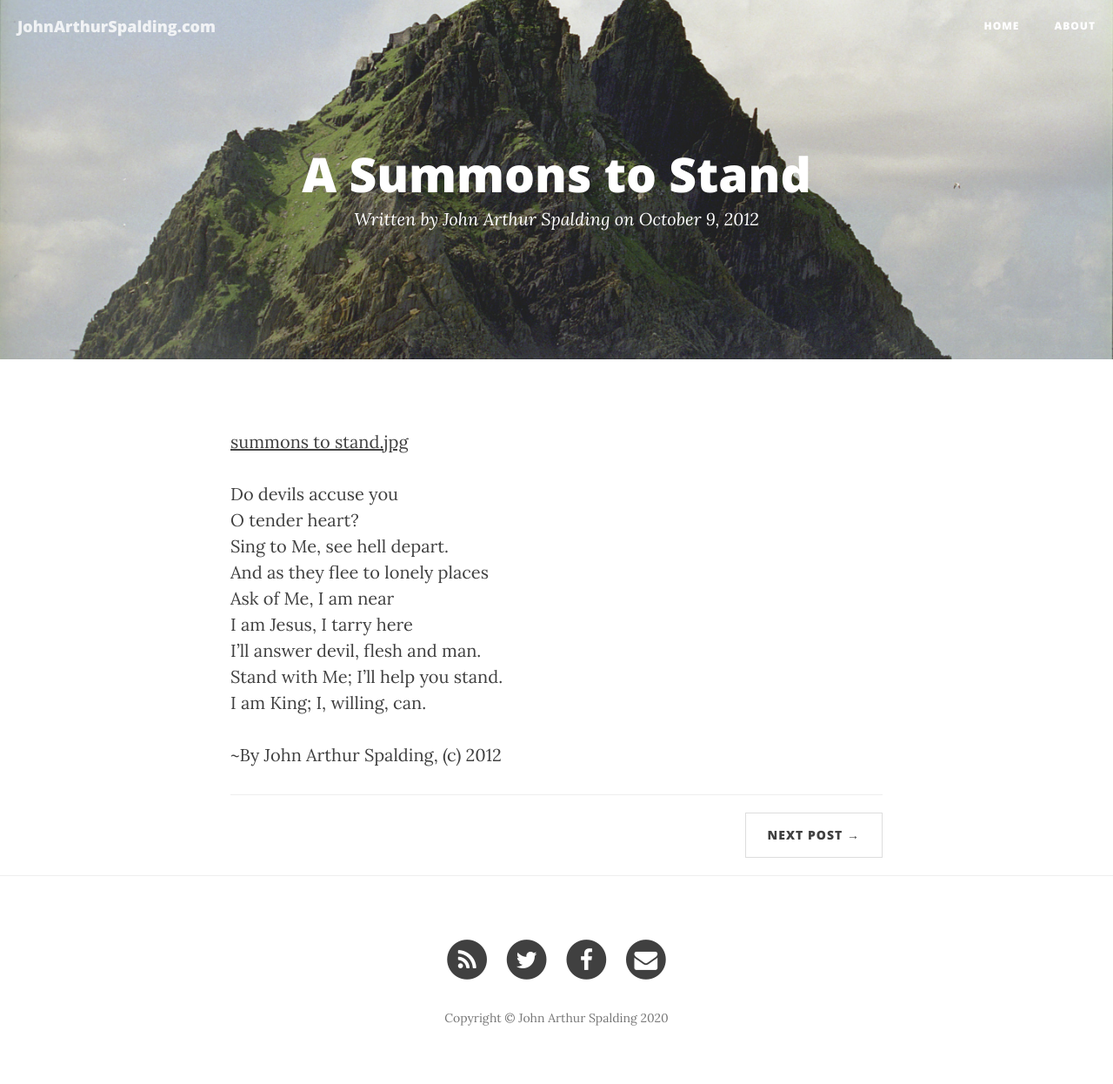
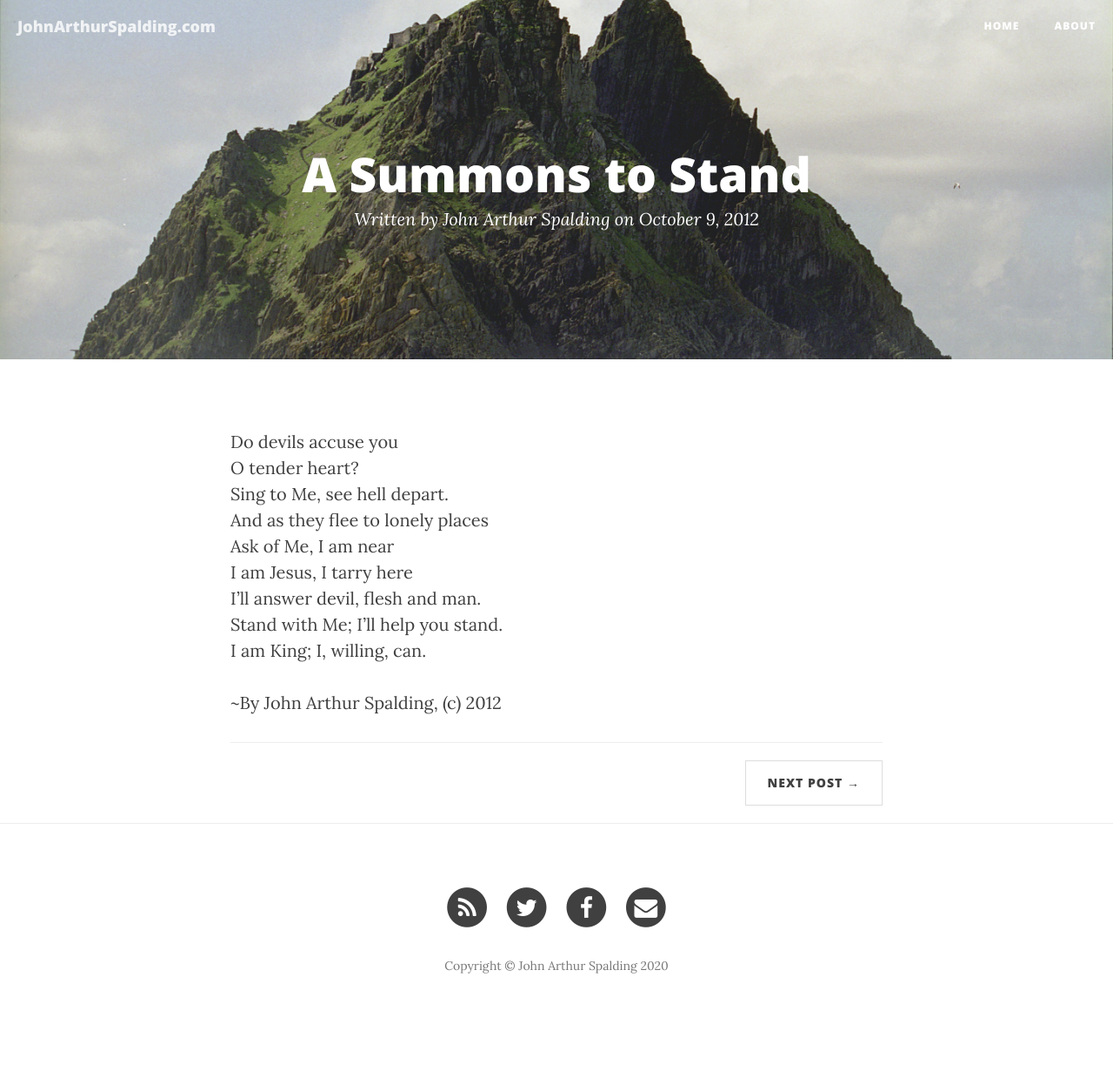
Before and after one commit to fotoetienne/johnarthurspalding, a Jekyll site: the page built from _posts/2012-10-09-a-summons-to-stand.md, in a window 1280 px wide. Shown: the whole page at 87% size. Built offline with Jekyll 4.4.1, drawn with Linux system fonts in a browser that asks for light colours; nearby versions of some CDN libraries; after the commit the page ends 1186 px from its top, so only the background shows below that.

Commit message:
comment out image
https://www.nationalarchives.gov.uk/theartofwar/ill/horrors/INF3_1800.htm

```diff
--- a/_posts/2012-10-09-a-summons-to-stand.md
+++ b/_posts/2012-10-09-a-summons-to-stand.md
@@ -4,7 +4,7 @@ header-img: img/skellig_michael_med.jpg
 published: true
 title: A Summons to Stand
 ---
-[summons to stand.jpg]({{site.baseurl}}/img/summons to stand.jpg)
+<!-- [summons to stand.jpg]({{site.baseurl}}/img/summons to stand.jpg) -->
 
 Do devils accuse you
 O tender heart?
```
